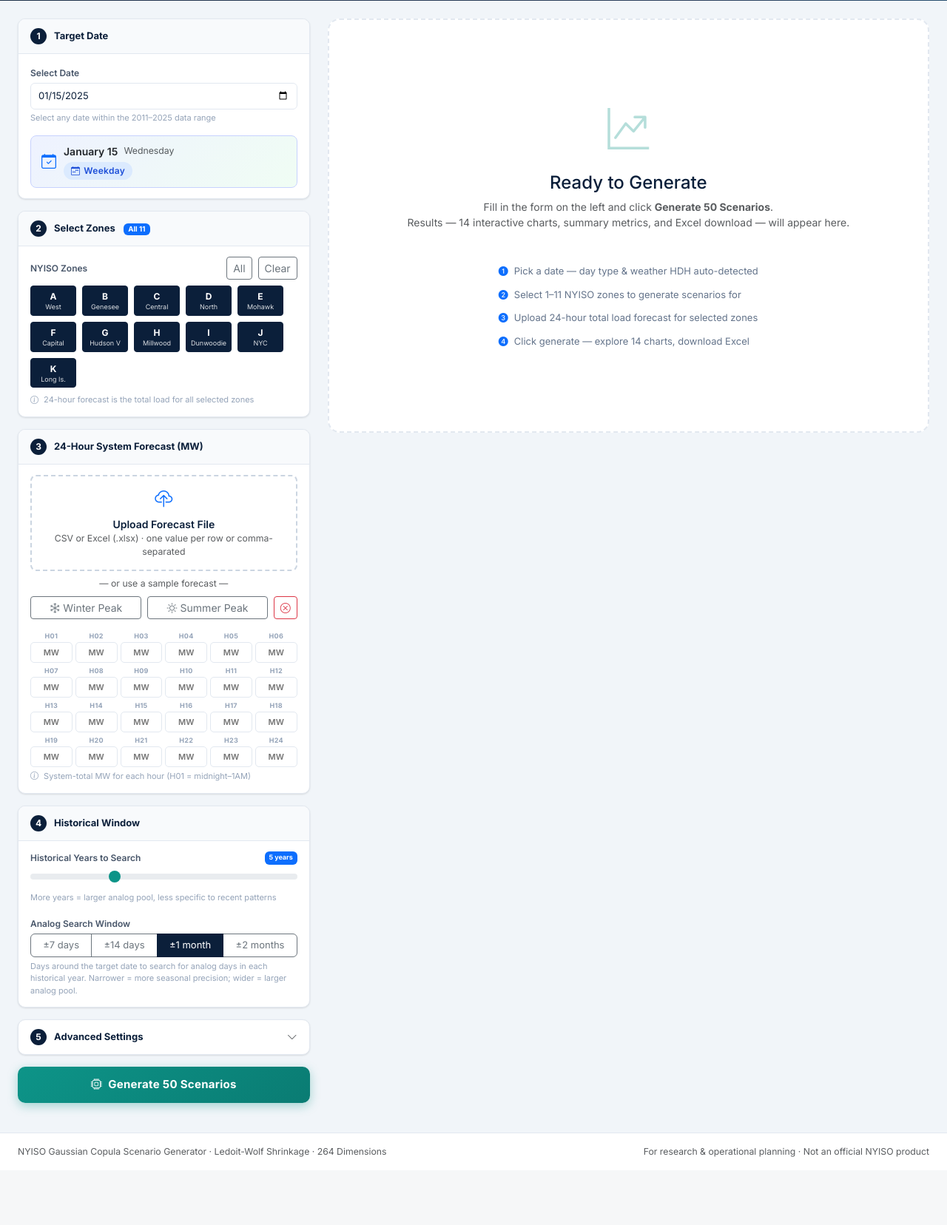
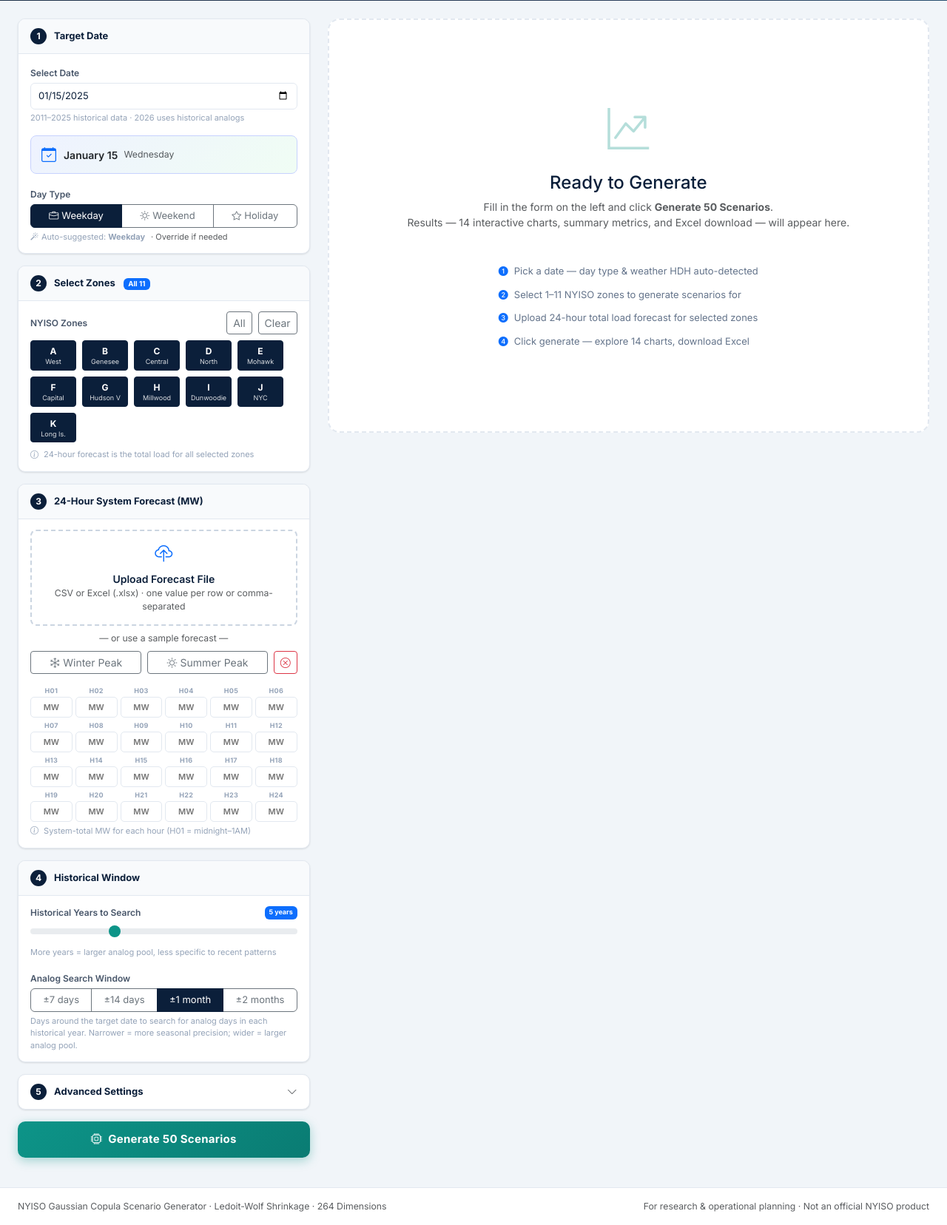
Before and after one commit to Mostofa-Zehad/Copula-Engine, a Flask app: page / in a window 1280 px wide. Shown: the part 376-2032 px from the top of the page at 74% size. Before the commit the page ends 1940 px from the top, so only its background shows below. Run offline with Flask 3, Linux system fonts and the light colour scheme; some libraries are stand-ins or nearby versions.

Commit message:
Extend date to 2026; replace auto day-type pill with user-selectable radio buttons

```diff
--- a/static/js/app.js
+++ b/static/js/app.js
@@ -84,18 +84,10 @@ async function fetchDateInfo() {
     document.getElementById("dateDisplayLabel").textContent = d.date_display || "";
     document.getElementById("weekdayNameLabel").textContent = d.weekday_name || "";
 
-    // Day type pill
-    const pill = document.getElementById("dayTypePill");
-    const pillClasses = { weekday: "pill-weekday", weekend: "pill-weekend", holiday: "pill-holiday" };
-    const pillIcons   = { weekday: "bi-calendar-week", weekend: "bi-calendar-weekend", holiday: "bi-star-fill" };
-    const dt = d.day_type || "weekday";
-    pill.className = `day-type-pill ${pillClasses[dt] || "pill-weekday"}`;
-    pill.innerHTML = `<i class="bi ${pillIcons[dt] || "bi-calendar"}"></i> ${dt.charAt(0).toUpperCase() + dt.slice(1)}`;
-
-    // Holiday name
+    // Holiday name badge
     const hn = document.getElementById("holidayNameLabel");
     if (d.holiday_name) {
-      hn.textContent = `— ${d.holiday_name}`;
+      hn.textContent = d.holiday_name;
       hn.classList.remove("d-none");
     } else {
       hn.classList.add("d-none");
@@ -108,6 +100,21 @@ async function fetchDateInfo() {
       hdhInline?.classList.remove("d-none");
     } else {
       hdhInline?.classList.add("d-none");
+    }
+
+    // Pre-select the auto-detected day type — user can still override
+    const detectedType = d.day_type || "weekday";
+    const radio = document.querySelector(`input[name="dayType"][value="${detectedType}"]`);
+    if (radio) radio.checked = true;
+
+    // Show auto-suggestion note below the buttons
+    const autoNote = document.getElementById("dayTypeAutoNote");
+    if (autoNote) {
+      const labels = { weekday: "Weekday", weekend: "Weekend", holiday: "Holiday" };
+      const holidayPart = d.holiday_name ? ` — ${d.holiday_name}` : "";
+      autoNote.innerHTML =
+        `<i class="bi bi-magic me-1"></i>Auto-suggested: <strong>${labels[detectedType]}${holidayPart}</strong>`
+        + `<span class="ms-2 text-muted">· Override if needed</span>`;
     }
 
     spinner?.classList.add("d-none");
@@ -416,10 +423,13 @@ async function generateScenarios() {
   const wWeather    = parseFloat(document.getElementById("wWeather")?.value || "0.10");
   const wRecency    = parseFloat(document.getElementById("wRecency")?.value || "0.05");
 
+  const dayType = document.querySelector('input[name="dayType"]:checked')?.value || "weekday";
+
   const payload = {
     target_date:      targetDate,
     forecast_24h:     forecast24h,
     selected_zones:   selectedZones,
+    day_type:         dayType,
     historical_years: histYears,
     day_window:       dayWindow,
     seed,
--- a/templates/index.html
+++ b/templates/index.html
@@ -21,33 +21,14 @@
       gap: 10px;
       flex-wrap: wrap;
     }
-    .day-type-pill {
-      display: inline-flex;
-      align-items: center;
-      gap: 5px;
-      padding: 3px 10px;
-      border-radius: 20px;
-      font-size: 12px;
-      font-weight: 600;
-      letter-spacing: .3px;
-    }
-    .pill-weekday  { background: #DBEAFE; color: #1D4ED8; }
-    .pill-weekend  { background: #FEF3C7; color: #B45309; }
-    .pill-holiday  { background: #FCE7F3; color: #BE185D; }
-    .auto-hdh-bar {
-      background: #F0FDF4;
-      border: 1px solid #BBF7D0;
-      border-radius: 6px;
-      padding: 6px 12px;
-      font-size: 12.5px;
-      color: #166534;
-    }
-    .day-window-group .btn-check:checked + .btn {
+    .day-window-group .btn-check:checked + .btn,
+    .day-type-group  .btn-check:checked + .btn {
       background: #0B1F3A;
       color: #fff;
       border-color: #0B1F3A;
     }
-    .day-window-group .btn {
+    .day-window-group .btn,
+    .day-type-group  .btn {
       font-size: 13px;
       padding: 5px 10px;
     }
@@ -159,32 +140,49 @@
             <div class="mb-3">
               <label class="form-label fw-600">Select Date</label>
               <input type="date" id="targetDate" class="form-control form-control-custom"
-                     min="2011-01-01" max="2025-12-31" required
+                     min="2011-01-01" max="2026-12-31" required
                      onchange="fetchDateInfo()"/>
-              <div class="form-hint">Select any date within the 2011–2025 data range</div>
+              <div class="form-hint">2011–2025 historical data · 2026 uses historical analogs</div>
             </div>
 
-            <!-- Auto-detected date info card (hidden until date selected) -->
-            <div id="dateInfoCard" class="date-info-card d-none">
+            <!-- Date info card (hidden until date selected) -->
+            <div id="dateInfoCard" class="date-info-card d-none mb-3">
               <i class="bi bi-calendar-check text-primary fs-5"></i>
               <div class="flex-grow-1">
                 <div class="d-flex align-items-center gap-2 flex-wrap">
                   <span id="dateDisplayLabel" class="fw-600 text-dark"></span>
                   <span id="weekdayNameLabel" class="text-muted small"></span>
-                </div>
-                <div class="mt-1 d-flex align-items-center gap-2 flex-wrap">
-                  <span id="dayTypePill" class="day-type-pill pill-weekday">
-                    <i class="bi bi-calendar-week"></i> Weekday
-                  </span>
-                  <span id="holidayNameLabel" class="text-muted small d-none"></span>
+                  <span id="holidayNameLabel" class="badge bg-pink text-danger border border-danger-subtle ms-1 d-none" style="font-size:11px"></span>
                 </div>
                 <div id="autoHdhInline" class="mt-1 text-muted small d-none">
                   <i class="bi bi-thermometer-half me-1"></i>
-                  Weather (HDH): <strong id="autoHdhVal">–</strong>
+                  HDH: <strong id="autoHdhVal">–</strong>
                   <span class="ms-1">— auto-applied in scenario generation</span>
                 </div>
               </div>
               <div id="dateInfoSpinner" class="spinner-border spinner-border-sm text-primary d-none" role="status"></div>
+            </div>
+
+            <!-- Day type — user selection (auto-suggested on date change) -->
+            <div>
+              <label class="form-label fw-600">Day Type</label>
+              <div class="btn-group w-100 day-type-group" role="group" aria-label="Day type">
+                <input type="radio" class="btn-check" name="dayType" id="dtWeekday" value="weekday" checked/>
+                <label class="btn btn-outline-secondary" for="dtWeekday">
+                  <i class="bi bi-briefcase me-1"></i>Weekday
+                </label>
+                <input type="radio" class="btn-check" name="dayType" id="dtWeekend" value="weekend"/>
+                <label class="btn btn-outline-secondary" for="dtWeekend">
+                  <i class="bi bi-sun me-1"></i>Weekend
+                </label>
+                <input type="radio" class="btn-check" name="dayType" id="dtHoliday" value="holiday"/>
+                <label class="btn btn-outline-secondary" for="dtHoliday">
+                  <i class="bi bi-star me-1"></i>Holiday
+                </label>
+              </div>
+              <div id="dayTypeAutoNote" class="form-hint mt-1">
+                <i class="bi bi-info-circle me-1"></i>Select a date above — day type will be auto-suggested
+              </div>
             </div>
           </div>
         </div>
```
